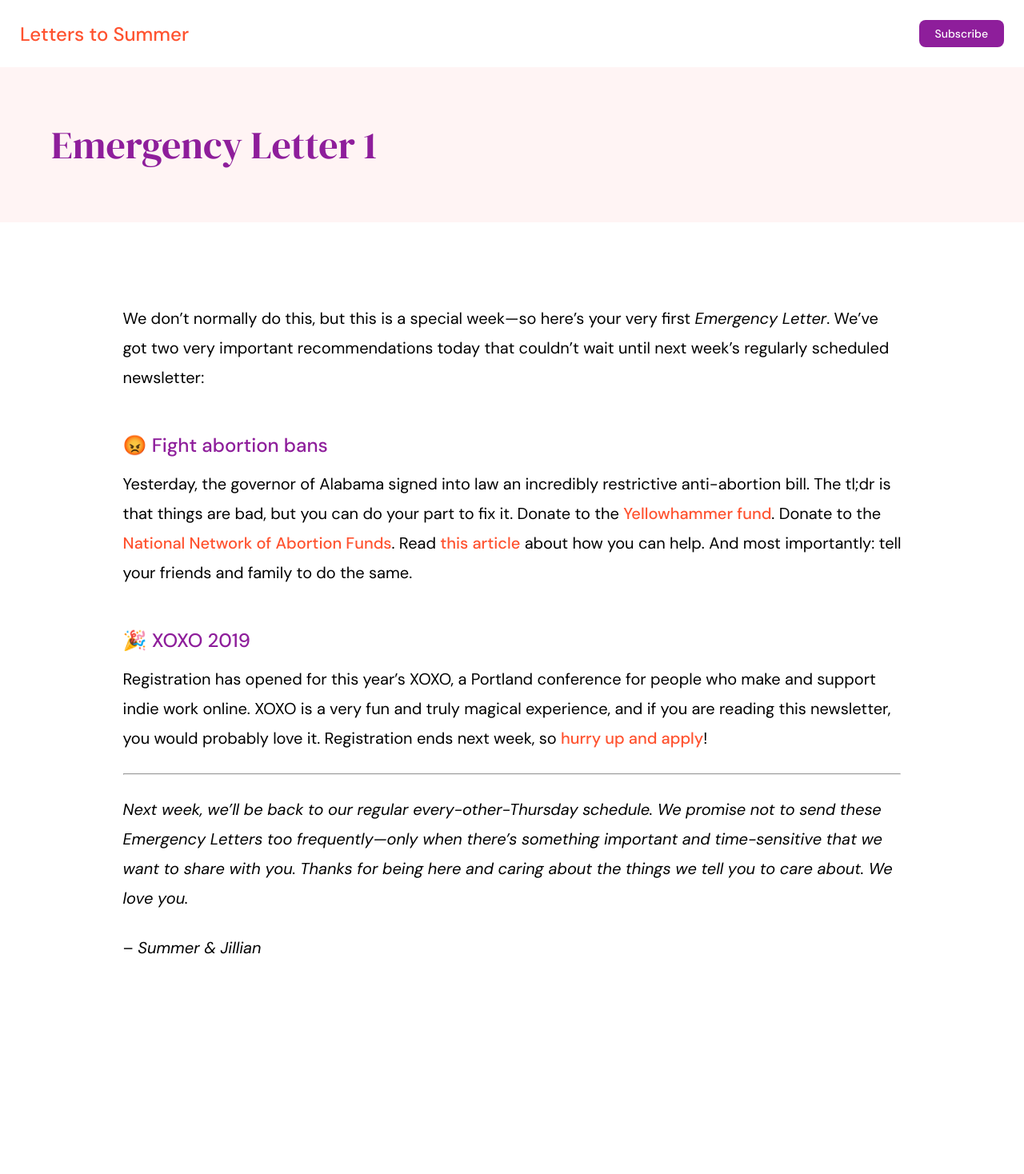
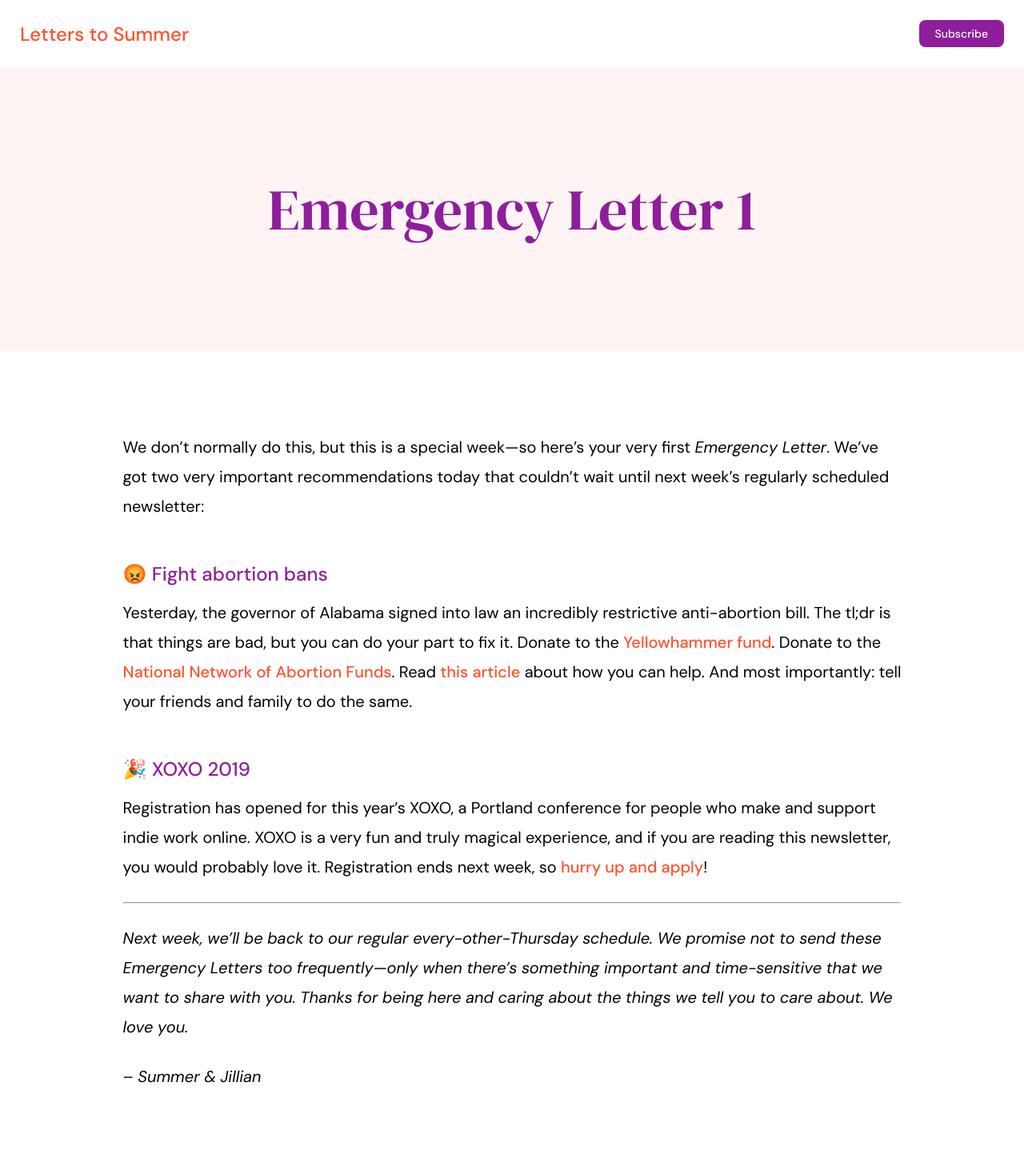
Before and after one commit to jilliangmeehan/letters-to-summer, a Jekyll site: the page built from _posts/2019-05-16-emergency-1.md, in a window 1280 px wide. Shown: the whole page at 80% size. Built offline with Jekyll 4.4.1, drawn with Linux system fonts in a browser that asks for light colours; comment, search, counter and statistics services are not loaded; before the commit the page ends 1307 px from its top, so only the background shows below that.

Commit message:
style changes

```diff
--- a/_sass/shared.scss
+++ b/_sass/shared.scss
@@ -35,7 +35,7 @@ a {
   transition: 0.1s linear;
 
   &:hover {
-    color: lighten($red, 5%);
+    color: lighten($red, 15%);
   }
 }
 
@@ -70,7 +70,7 @@ section {
 
 .page-layout {
   nav {
-    margin: 15px;
+    margin: 35px;
 
     h1 {
       font-family: $sans-serif;
@@ -99,13 +99,13 @@ section {
   .title {
     width: 100;
     margin: 0;
-    padding: 5%;
+    padding: 10%;
     background-color: $pink;
 
     h1 {
       color: $purple;
       font-size: $large;
-      text-align: left;
+      text-align: center;
     }
   }
 
@@ -319,4 +319,9 @@ section {
 @media screen and (min-width: 1020px) {
   h1, h2 { font-size: $large; }
   .subscribe { padding: 0 30%; }
+  .page-layout {
+    .title {
+      h1 { font-size: $extra-large; }
+     }
+  }
 }
```
Also changed, not shown: 1 other file.
